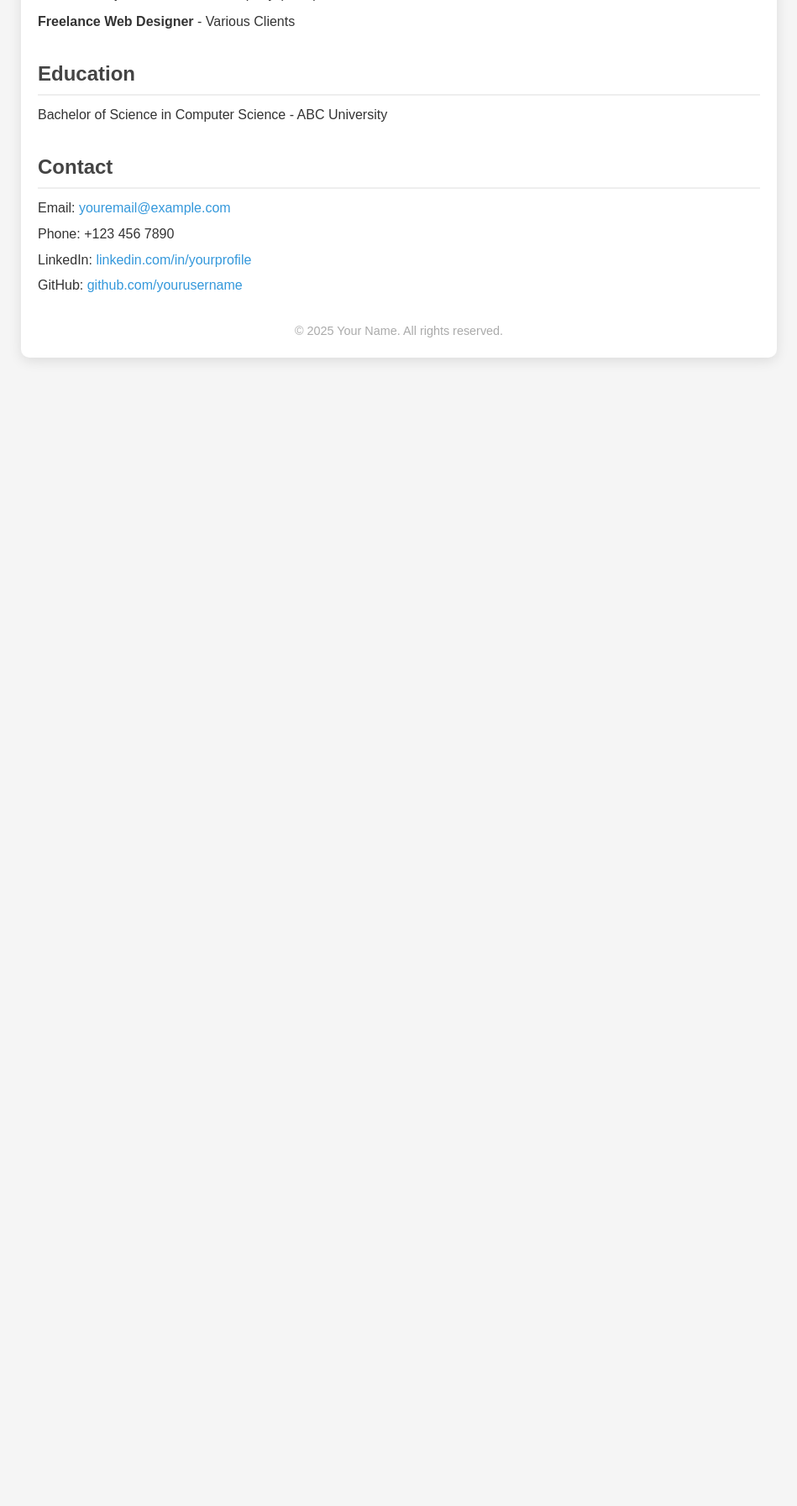
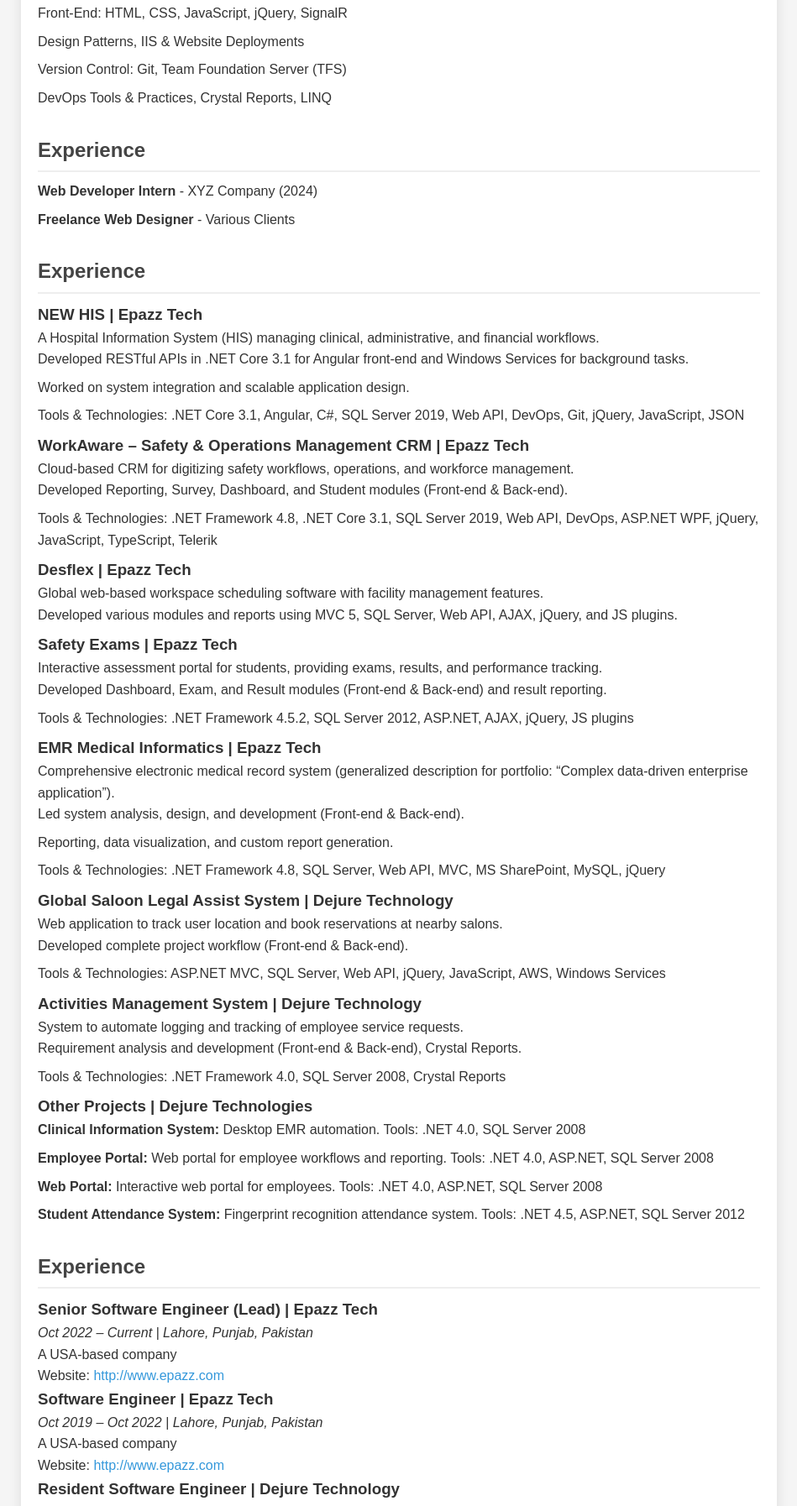
Before and after one commit to FarmanAli-dev/Portfolio, a plain HTML site: page index.html in a window 1280 px wide. Shown: the part 718-2512 px from the top of the page at 84% size, without its empty margins (165-1114 px from the left). Before the commit the page ends 1194 px from the top, so only its background shows below. Drawn offline with Linux system fonts and the light colour scheme.

Commit message:
Update index.html

```diff
--- a/index.html
+++ b/index.html
@@ -110,12 +110,20 @@ Key strengths include requirement analysis, system architecture, RESTful API dev
      <section>
     <h2>Skills</h2>
     <ul>
-                <li>HTML, CSS, JavaScript</li>
-                <li>React, Node.js</li>
-                <li>Responsive Design & UI/UX</li>
-                <li>Version Control (Git)</li>
+        <li>Microsoft .NET Framework 3.5, 4.0, 4.5, 4.5.5, 4.7.2</li>
+        <li>.NET Core 2.0, 3.1, 6, 8</li>
+        <li>ASP.NET C#, ASP.NET MVC, Web API, Minimal APIs</li>
+        <li>MS SharePoint Server</li>
+        <li>MS SQL Server 2008-2019, MySQL, Dapper</li>
+        <li>WCF (SOA), Microservices, Windows Services, SOAP</li>
+        <li>RESTful Web Services, JSON, XML, AJAX</li>
+        <li>Front-End: HTML, CSS, JavaScript, jQuery, SignalR</li>
+        <li>Design Patterns, IIS & Website Deployments</li>
+        <li>Version Control: Git, Team Foundation Server (TFS)</li>
+        <li>DevOps Tools & Practices, Crystal Reports, LINQ</li>
     </ul>
 </section>
+
 
         <section>
             <h2>Experience</h2>
@@ -126,25 +134,99 @@ Key strengths include requirement analysis, system architecture, RESTful API dev
         </section>
 
        <section>
-            <h2>Education</h2>
+    <h2>Experience</h2>
+
+    <h3>NEW HIS | Epazz Tech</h3>
+    <p>A Hospital Information System (HIS) managing clinical, administrative, and financial workflows.</p>
     <ul>
-                <li>Bachelor of Science in Computer Science - ABC University</li>
+        <li>Developed RESTful APIs in .NET Core 3.1 for Angular front-end and Windows Services for background tasks.</li>
+        <li>Worked on system integration and scalable application design.</li>
+        <li>Tools & Technologies: .NET Core 3.1, Angular, C#, SQL Server 2019, Web API, DevOps, Git, jQuery, JavaScript, JSON</li>
     </ul>
+
+    <h3>WorkAware – Safety & Operations Management CRM | Epazz Tech</h3>
+    <p>Cloud-based CRM for digitizing safety workflows, operations, and workforce management.</p>
+    <ul>
+        <li>Developed Reporting, Survey, Dashboard, and Student modules (Front-end & Back-end).</li>
+        <li>Tools & Technologies: .NET Framework 4.8, .NET Core 3.1, SQL Server 2019, Web API, DevOps, ASP.NET WPF, jQuery, JavaScript, TypeScript, Telerik</li>
+    </ul>
+
+    <h3>Desflex | Epazz Tech</h3>
+    <p>Global web-based workspace scheduling software with facility management features.</p>
+    <ul>
+        <li>Developed various modules and reports using MVC 5, SQL Server, Web API, AJAX, jQuery, and JS plugins.</li>
+    </ul>
+
+    <h3>Safety Exams | Epazz Tech</h3>
+    <p>Interactive assessment portal for students, providing exams, results, and performance tracking.</p>
+    <ul>
+        <li>Developed Dashboard, Exam, and Result modules (Front-end & Back-end) and result reporting.</li>
+        <li>Tools & Technologies: .NET Framework 4.5.2, SQL Server 2012, ASP.NET, AJAX, jQuery, JS plugins</li>
+    </ul>
+
+    <h3>EMR Medical Informatics | Epazz Tech</h3>
+    <p>Comprehensive electronic medical record system (generalized description for portfolio: “Complex data-driven enterprise application”).</p>
+    <ul>
+        <li>Led system analysis, design, and development (Front-end & Back-end).</li>
+        <li>Reporting, data visualization, and custom report generation.</li>
+        <li>Tools & Technologies: .NET Framework 4.8, SQL Server, Web API, MVC, MS SharePoint, MySQL, jQuery</li>
+    </ul>
+
+    <h3>Global Saloon Legal Assist System | Dejure Technology</h3>
+    <p>Web application to track user location and book reservations at nearby salons.</p>
+    <ul>
+        <li>Developed complete project workflow (Front-end & Back-end).</li>
+        <li>Tools & Technologies: ASP.NET MVC, SQL Server, Web API, jQuery, JavaScript, AWS, Windows Services</li>
+    </ul>
+
+    <h3>Activities Management System | Dejure Technology</h3>
+    <p>System to automate logging and tracking of employee service requests.</p>
+    <ul>
+        <li>Requirement analysis and development (Front-end & Back-end), Crystal Reports.</li>
+        <li>Tools & Technologies: .NET Framework 4.0, SQL Server 2008, Crystal Reports</li>
+    </ul>
+
+    <h3>Other Projects | Dejure Technologies</h3>
+    <ul>
+        <li><strong>Clinical Information System:</strong> Desktop EMR automation. Tools: .NET 4.0, SQL Server 2008</li>
+        <li><strong>Employee Portal:</strong> Web portal for employee workflows and reporting. Tools: .NET 4.0, ASP.NET, SQL Server 2008</li>
+        <li><strong>Web Portal:</strong> Interactive web portal for employees. Tools: .NET 4.0, ASP.NET, SQL Server 2008</li>
+        <li><strong>Student Attendance System:</strong> Fingerprint recognition attendance system. Tools: .NET 4.5, ASP.NET, SQL Server 2012</li>
+    </ul>
+</section>
+
+<section>
+    <h2>Experience</h2>
+
+    <h3>Senior Software Engineer (Lead) | Epazz Tech</h3>
+    <p><em>Oct 2022 – Current | Lahore, Punjab, Pakistan</em></p>
+    <p>A USA-based company</p>
+    <p>Website: <a href="http://www.epazz.com" target="_blank">http://www.epazz.com</a></p>
+
+    <h3>Software Engineer | Epazz Tech</h3>
+    <p><em>Oct 2019 – Oct 2022 | Lahore, Punjab, Pakistan</em></p>
+    <p>A USA-based company</p>
+    <p>Website: <a href="http://www.epazz.com" target="_blank">http://www.epazz.com</a></p>
+
+    <h3>Resident Software Engineer | Dejure Technology</h3>
+    <p><em>Dec 2017 – Oct 2019 | Lahore, Punjab, Pakistan</em></p>
+    <p>Website: <a href="http://www.dejureTechnologies.com" target="_blank">http://www.dejureTechnologies.com</a></p>
 </section>
 
      <section>
     <h2>Contact</h2>
     <div class="contact-info">
-                <p>Email: <a href="mailto:youremail@example.com">youremail@example.com</a></p>
-                <p>Phone: +123 456 7890</p>
-                <p>LinkedIn: <a href="https://www.linkedin.com/in/yourprofile" target="_blank">linkedin.com/in/yourprofile</a></p>
-                <p>GitHub: <a href="https://github.com/yourusername" target="_blank">github.com/yourusername</a></p>
+        <p><strong>Phone:</strong> +92 348 0478096</p>
+        <p><strong>Address:</strong> Block # J, Johar Town, Lahore, Pakistan</p>
+        <p><strong>Email:</strong> <a href="mailto:Farmanalicyber@gmail.com">Farmanalicyber@gmail.com</a></p>
+        <p><strong>Name:</strong> Farman Ali</p>
     </div>
 </section>
 
 <footer>
-            &copy; 2025 Your Name. All rights reserved.
+    &copy; 2025 Farman Ali. All rights reserved.
 </footer>
+
     </div>
 </body>
 </html>
```
Lines whose indentation alone changed are shown as unchanged.
